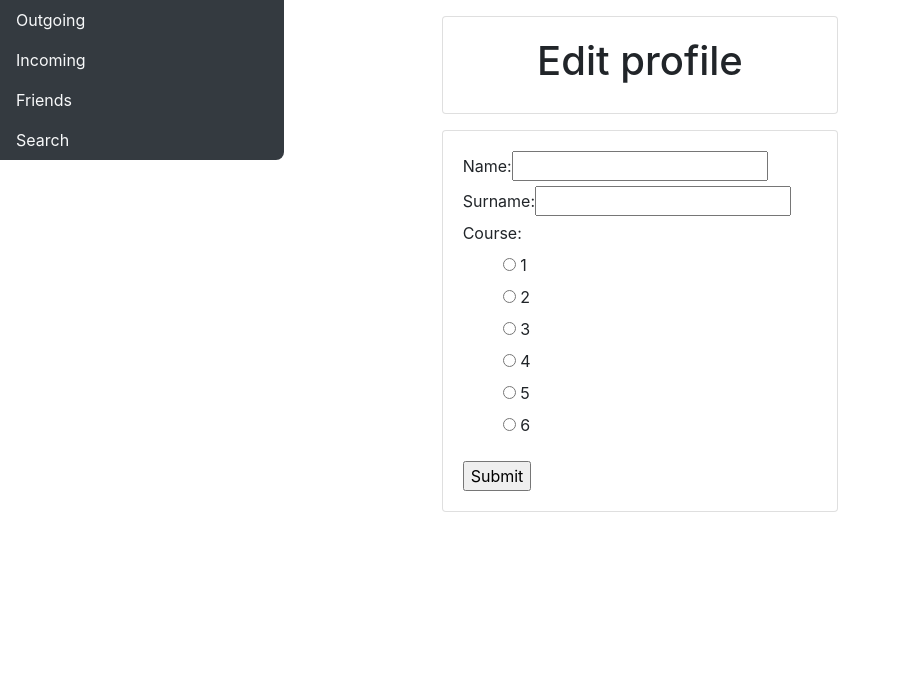
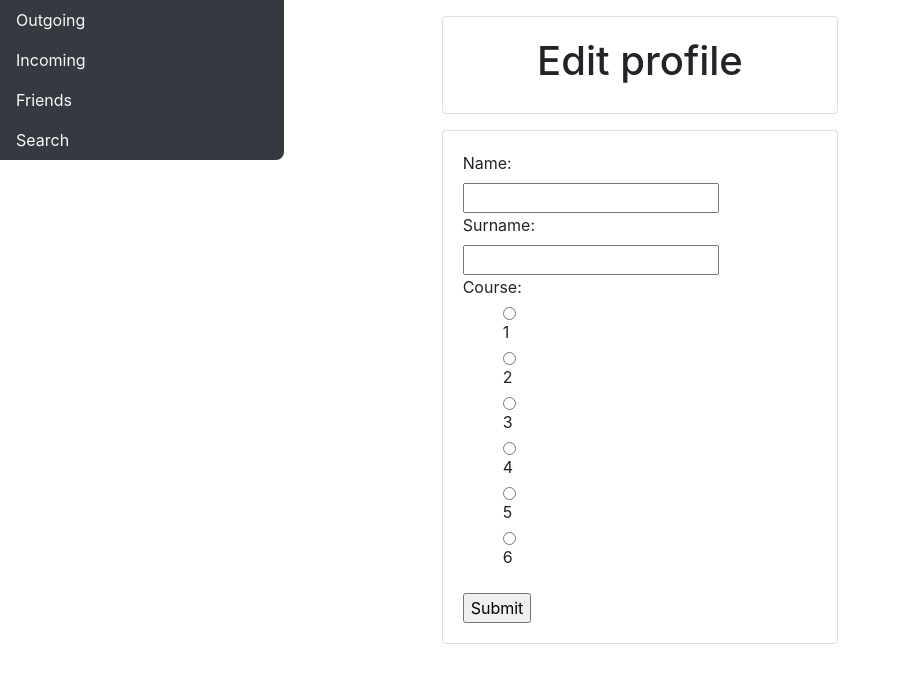
Before and after one commit to Trickster2038/BmstuBot, a Django app: page /edit/ in a window 1280 px wide. Shown: the part 56-739 px from the top of the page, without its empty margins (0-901 px from the left). Run offline with Django 3.2, Linux system fonts and the light colour scheme; the visitor is signed in with stand-in values (Sample User, id 1); some libraries are stand-ins or nearby versions.

Commit message:
forms example

```diff
--- a/web/proj/templates/beta/edit.html
+++ b/web/proj/templates/beta/edit.html
@@ -7,6 +7,9 @@
 <style>
 ul {
 	list-style-type: none;
+}
+input {
+	display: block;
 }
 </style>
 <div class="card" id="header">
```
